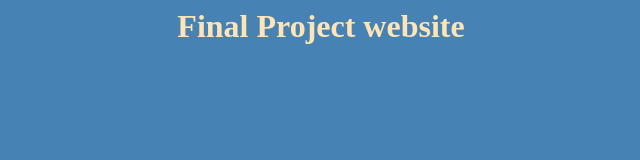
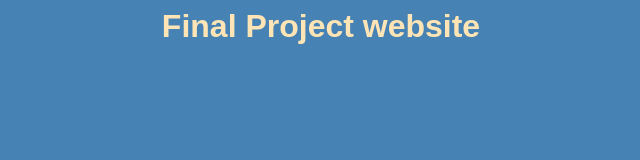
Before and after one commit to niclip44/finalproject, a plain HTML site: page index.html in a window 1280 px wide. Shown: the whole page, without its empty margins (319-959 px from the left). Drawn offline with Linux system fonts and the light colour scheme.

Commit message:
Update pagestyle.css

```diff
--- a/pagestyle.css
+++ b/pagestyle.css
@@ -1,5 +1,7 @@
 body {
  background-color: SteelBlue;
+
+ font-family: Copperplate, Papyrus, fantasy;
 
 }
 h1 {
```
